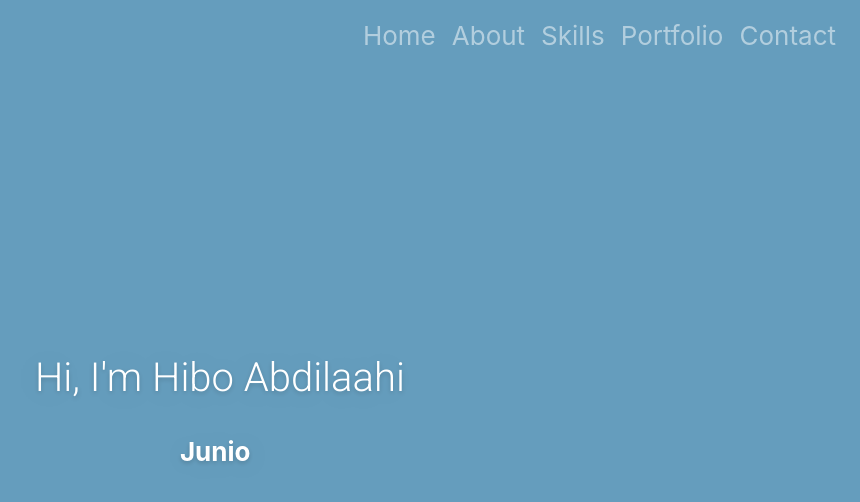
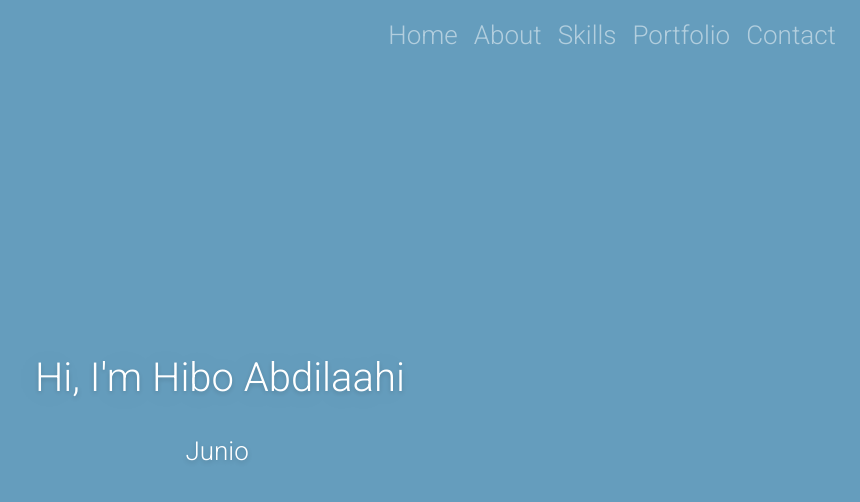
Before and after one commit to hiboabd/personal_website, a React (Create React App) app in the folder my-app/: page / in a window 1280 px wide. Shown: the top 502 px of the page, without its empty margins (420-1280 px from the left). Built offline with nearby package versions, Linux system fonts and the light colour scheme.

Commit message:
Fixed font inconsistencies

```diff
--- a/my-app/src/App.css
+++ b/my-app/src/App.css
@@ -3,6 +3,7 @@
   padding: 0;
 }
 body{
+  font-family: 'Roboto', sans-serif;
   background-color: #659DBD;
   min-height: 100vh;
   font-size: calc(10px + 2vmin);
@@ -32,7 +33,6 @@ body{
 /* font styling */
 
 h1{
-  font-family: 'Roboto', sans-serif;
   color: white;
 }
 
@@ -126,6 +126,7 @@ h3{
 .card-header {
   text-align: center;
   border: none;
+  color: white;
 }
 
 .portfolio, .contact-text h1{
@@ -153,6 +154,7 @@ h3{
 
 .dynamic-text{
   margin-top: 30px;
+  font-weight: lighter;
 }
 
 .home-container {
@@ -179,6 +181,10 @@ h3{
 .err-msg {
   color: red;
   padding: 10px 15px;
+}
+
+.form-label {
+  color: white;
 }
 
 /* Skills page */
```
